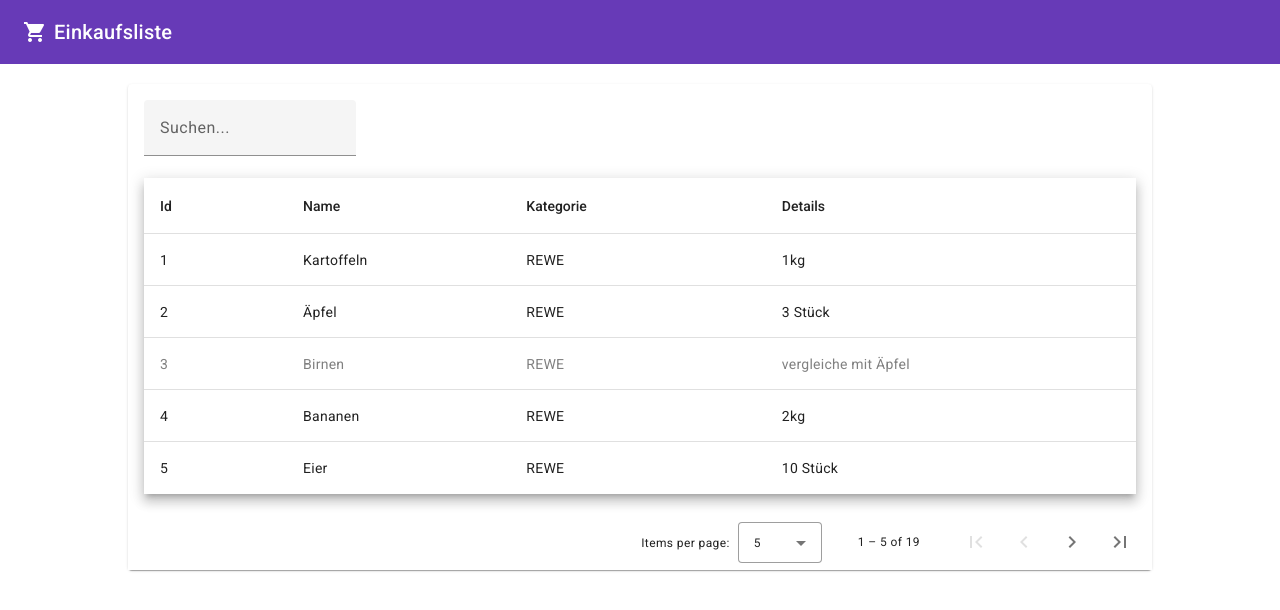
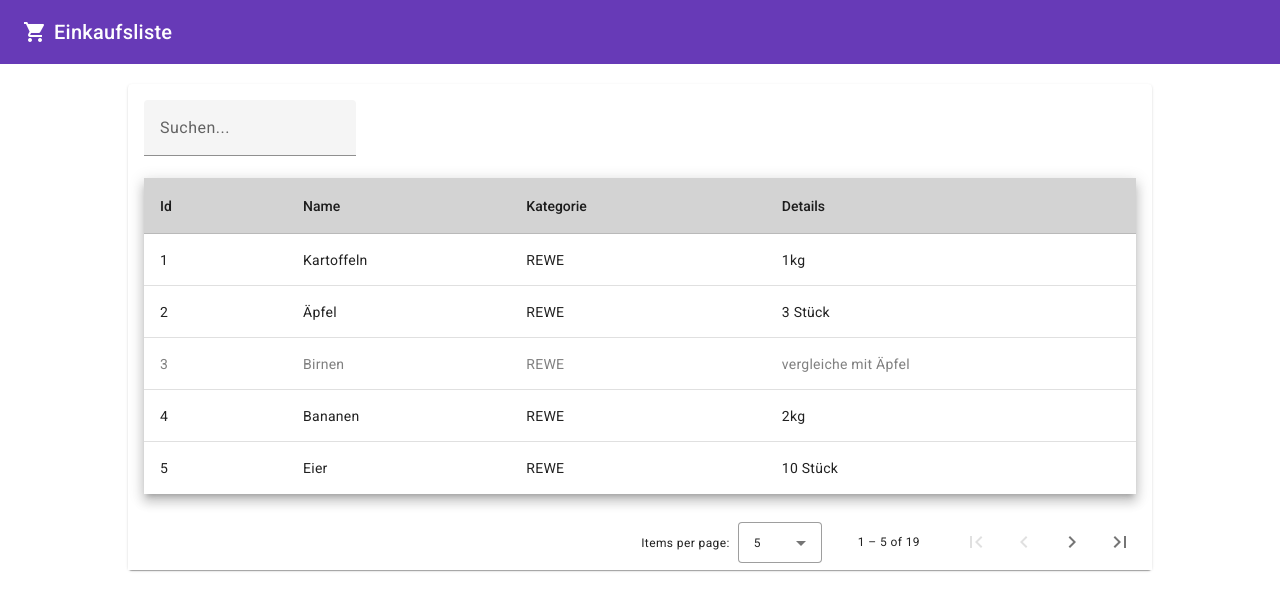
Before and after one commit to wliegel/shopping_list_editor, an Angular app: page / in a window 1280 px wide. Shown: the top 610 px of the page. Built offline with nearby package versions, Linux system fonts and the light colour scheme; data requests are answered from the project's data file.

Commit message:
Make the table header lightgray

```diff
--- a/src/app/shopping-table/shopping-table.component.css
+++ b/src/app/shopping-table/shopping-table.component.css
@@ -5,3 +5,7 @@
 .inactive {
   color: gray;
 }
+
+.paginator-table th {
+  background-color: lightgray;
+}
```
